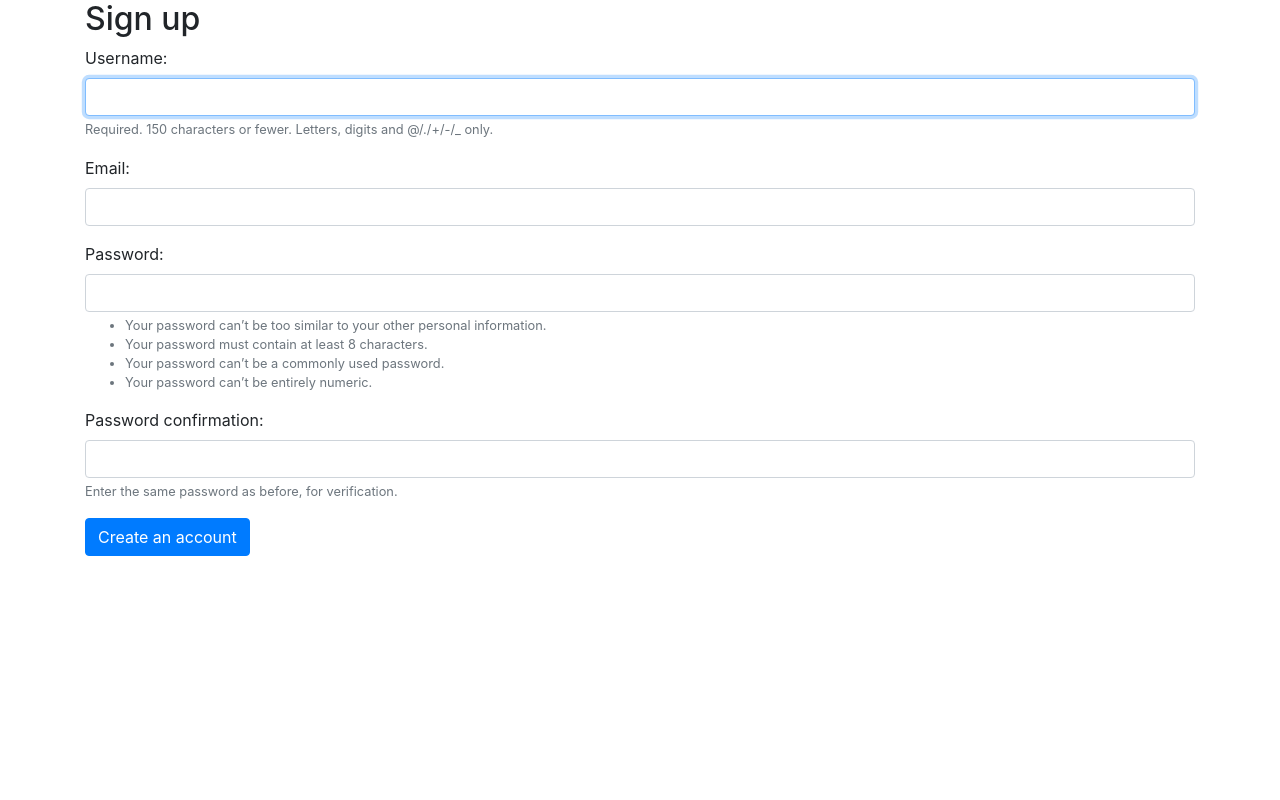
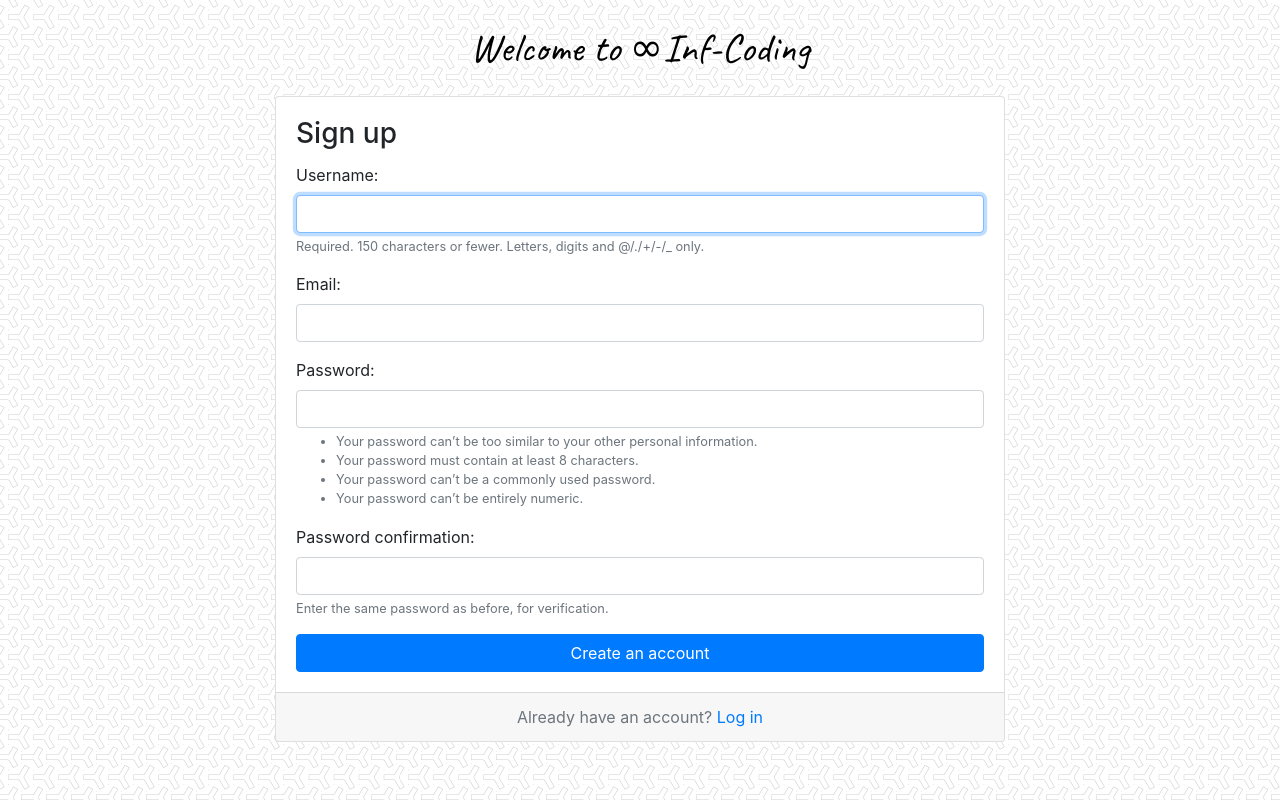
Before and after one commit to paperplane110/Django_project, a Django app: page /signup/ in a window 1280 px wide. Run offline with Django 3.2, Linux system fonts and the light colour scheme; some libraries are stand-ins or nearby versions.

Commit message:
update signup page

```diff
--- /dev/null
+++ b/static/css/accounts.css
@@ -0,0 +1,14 @@
+body {
+    background-image: url(../img/y-so-serious-white.png);
+}
+.logo {
+    font-family: 'Caveat', cursive;
+    font-weight: 500;
+}
+.logo a{
+    color: rgba(0,0,0,9)
+}
+.logo a:hover,
+.logo a:active {
+    text-decoration: none;
+}
--- a/templates/signup.html
+++ b/templates/signup.html
@@ -4,17 +4,37 @@
  * @Author: TianyuYuan
  * @Date: 2021-03-18 11:35:01
  * @LastEditors: TianyuYuan
- * @LastEditTime: 2021-03-18 14:49:19
+ * @LastEditTime: 2021-03-18 17:46:05
 -->
 {% extends 'base.html' %}
 
+{% load static %}
+
+{% block stylesheet %}
+  <link rel="stylesheet" href="{% static 'css/accounts.css' %}">
+{% endblock %}
+
 {% block body %}
 <div class="container">
-  <h2>Sign up</h2>
-  <form method="post" novalidate>
-    {% csrf_token %}
-    {% include 'includes/form.html' %}
-    <button type="submit" class="btn btn-primary">Create an account</button>
-  </form>
-</div>
+    <h1 class="text-center logo my-4">
+      <a href="{% url 'home' %}">Welcome to ∞Inf-Coding</a>
+    </h1>
+    <div class="row justify-content-center">
+      <div class="col-lg-8 col-md-10 col-sm-12">
+        <div class="card">
+          <div class="card-body">
+            <h3 class="card-title">Sign up</h3>
+            <form method="post" novalidate>
+              {% csrf_token %}
+              {% include 'includes/form.html' %}
+              <button type="submit" class="btn btn-primary btn-block">Create an account</button>
+            </form>
+          </div>
+          <div class="card-footer text-muted text-center">
+            Already have an account? <a href="#">Log in</a>
+          </div>
+        </div>
+      </div>
+    </div>
+  </div>
 {% endblock %}
```
Also changed, not shown: static/img/y-so-serious-white.png (added).
